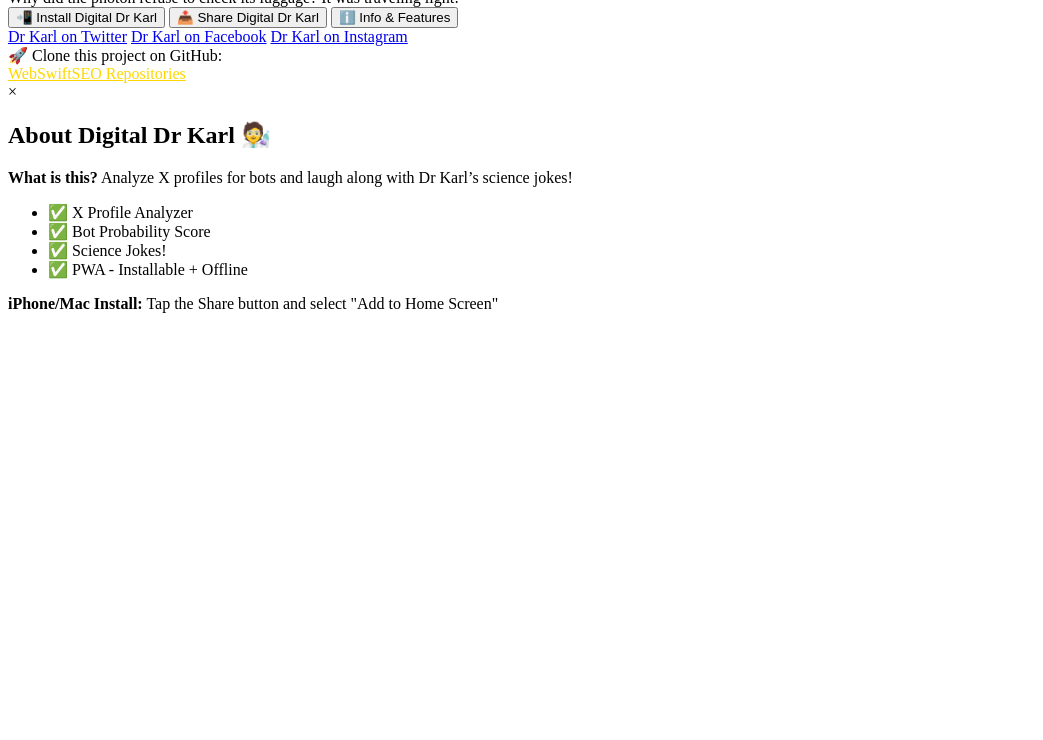
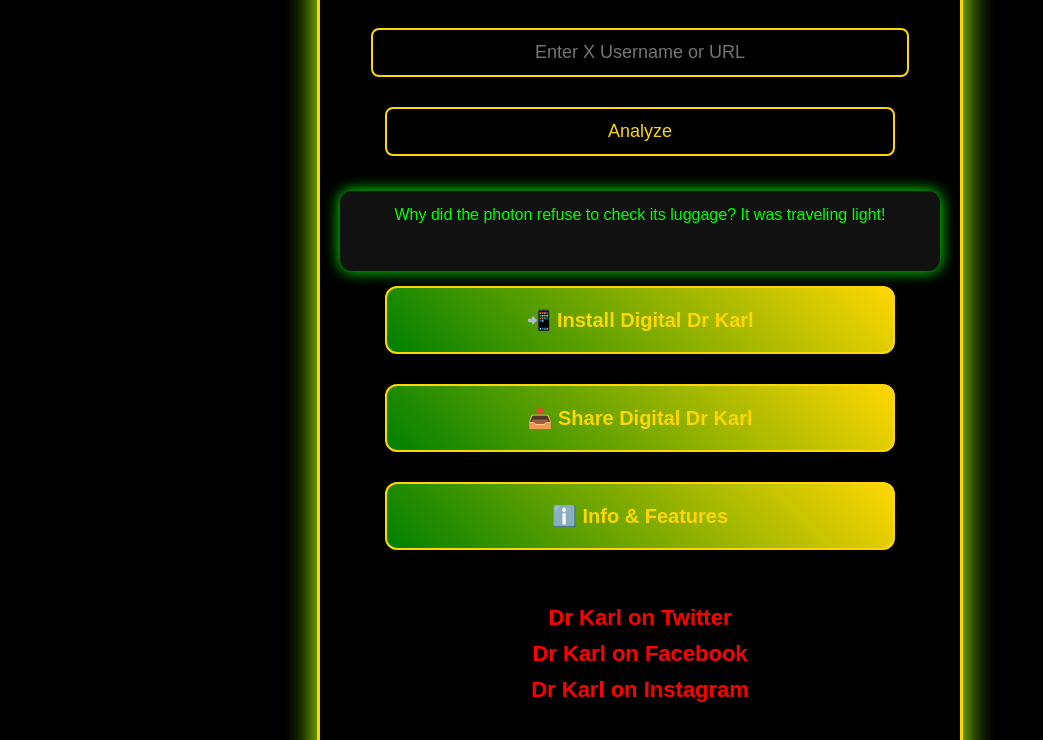
Before and after one commit to WebSwiftSEO/digital-dr-karl, a plain HTML site: page index.html in a window 1280 px wide. Shown: the part 148-888 px from the top of the page, without its empty margins (0-1043 px from the left). Before the commit the page ends 800 px from the top, so only its background shows below. Drawn offline with nearby package versions, Linux system fonts and the light colour scheme.

Commit message:
Update index.html

```diff
--- a/index.html
+++ b/index.html
@@ -55,7 +55,96 @@
   </script>
 
   <style>
-    /* [STYLES HERE - SAME AS BEFORE FOR SIMPLICITY] */
+    body {
+      background-color: black;
+      color: gold;
+      font-family: Arial, sans-serif;
+      text-align: center;
+      padding: 20px;
+    }
+
+    .container {
+      width: 90%;
+      max-width: 600px;
+      margin: auto;
+      padding: 20px;
+      border: 3px solid gold;
+      border-radius: 12px;
+      background: black;
+      box-shadow: 0 0 30px rgba(255, 215, 0, 0.8), 0 0 30px rgba(0, 255, 0, 0.8);
+    }
+
+    h1 {
+      text-shadow: 0 0 15px gold, 0 0 15px green;
+      font-size: 30px;
+    }
+
+    input,
+    button {
+      width: 85%;
+      padding: 12px;
+      margin: 15px 0;
+      border: 2px solid gold;
+      background: black;
+      color: gold;
+      font-size: 18px;
+      text-align: center;
+      border-radius: 8px;
+    }
+
+    .share-btn {
+      margin-top: 15px;
+      width: 85%;
+      padding: 20px;
+      font-size: 20px;
+      font-weight: bold;
+      background: linear-gradient(45deg, green, gold);
+      border-radius: 12px;
+      cursor: pointer;
+    }
+
+    .joke-box {
+      margin-top: 20px;
+      background: #111;
+      color: #0f0;
+      padding: 15px;
+      border-radius: 12px;
+      box-shadow: 0 0 15px #0f0;
+      font-size: 16px;
+      min-height: 50px;
+    }
+
+    .social-links {
+      margin-top: 40px;
+    }
+
+    .social-links a {
+      display: block;
+      font-size: 22px;
+      color: red;
+      text-decoration: none;
+      font-weight: bold;
+      margin: 10px 0;
+    }
+
+    .modal {
+  display: none;
+  position: fixed; /* ✅ Fixed at top of screen */
+  top: 0;          /* ✅ No more under the footer */
+  left: 0;
+  width: 100%;
+  height: 100%;
+  background-color: rgba(0,0,0,0.8);
+  z-index: 9999;   /* ✅ Stay on top of everything */
+    }
+
+
+    footer {
+      margin-top: 40px;
+      padding: 20px;
+      font-size: 14px;
+      color: gray;
+    }
   </style>
 </head>
 
```
